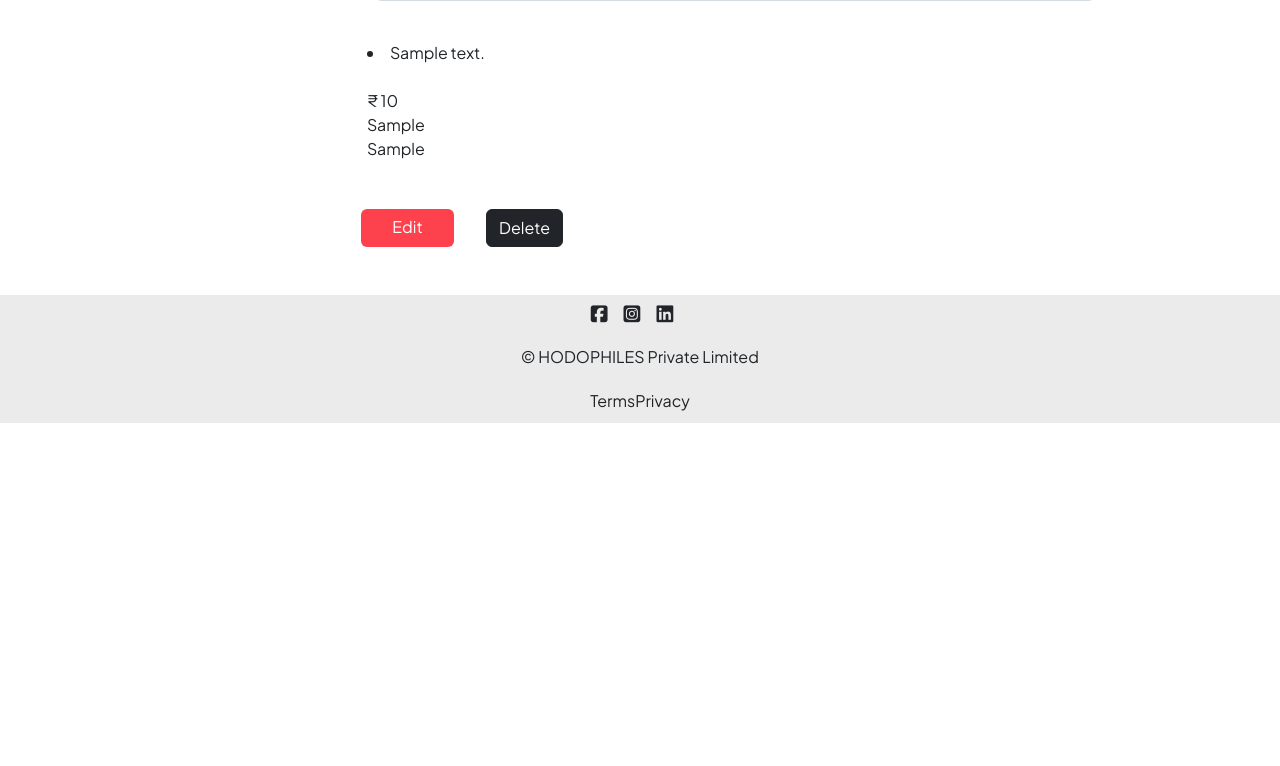
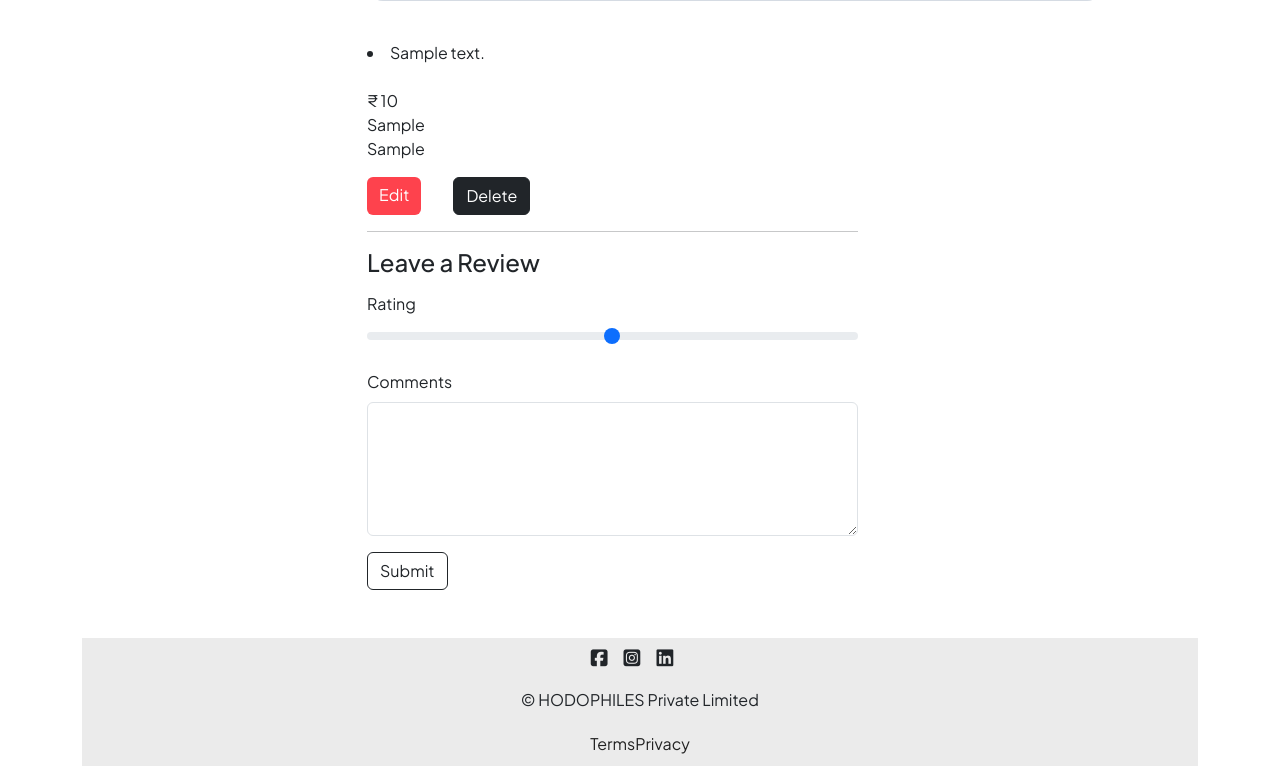
Before and after one commit to Patil-Ashutosh-Anandrao/HODOPHILES, a Node server app: page /listings/600000000000000000000001 in a window 1280 px wide. Shown: the part 377-1143 px from the top of the page. Before the commit the page ends 800 px from the top, so only its background shows below. Run offline with Node 20, Linux system fonts and the light colour scheme; tables that the repository leaves empty hold one stand-in row (values such as "Sample post"); grey boxes marked "Sample" are stand-in pictures; some libraries are stand-ins or nearby versions; some web fonts are replaced.

Commit message:
feat : changes

```diff
--- a/app.js
+++ b/app.js
@@ -35,6 +35,10 @@ const ExpressError = require('./public/util/ExpressError.js');
 
 // require listingSchema
 const { listingSchema } = require('./schema.js');
+
+
+// require the Review model
+const Review = require('./models/review.js');
 
 
 // Connect to the database
@@ -240,6 +244,33 @@ app.delete('/listings/:id',
 
 
 
+// create post route for reviews
+app.post('/listings/:id/reviews', async(req,res)=>{
+
+    //access the listing from id
+    let listing = await Listing.findById(req.params.id);
+
+    // create new review
+    let newReview = new Review(req.body.review);
+
+    // push the review to the listing
+    listing.reviews.push(newReview);
+
+    // save
+    await newReview.save();
+    await listing.save();
+
+    // console.log("New Review Saved");
+    // res.send("New Review Saved");
+
+
+    // redirect to the show route
+    res.redirect(`/listings/${listing._id}`);
+})
+
+
+
+
 
 // // Create new route for testing listing
 // app.get('/testListing', async (req, res) => {
--- a/views/listings/show.ejs
+++ b/views/listings/show.ejs
@@ -33,13 +33,9 @@
                     </p>
                 </div>
 
-            </div>
-
-    </div>
-
                 <div class="btns">
                     <a href="/listings/<%= listing._id  %>/edit"
-            class="btn btn-dark col-1 offset-3 edit-btn" >
+                        class="btn btn-dark  edit-btn" >
                         Edit
                     </a>
 
@@ -50,5 +46,33 @@
                     </form>
                 </div>
 
+                <div class="col-8 mb-3">
+                    <hr>
+                    <h4>Leave a Review </h4>
 
+                    <form action="/listings/<%= listing._id %>/reviews" method="post"
+                           novalidate class="needs-validation"> <!-- for bootstrap validation -->
+
+                        <div class="mb-3 mt-3">
+                            <label for="rating" class="form-label">Rating</label>
+                            <input type="range" min="1" max="5" id="rating" name="review[rating]" class="form-range">
+                        </div>
+
+                        <div class="mb-3 mt-3">
+                            <label for="comment" class="form-label">Comments</label>
+                            <textarea name="review[comment]"
+                                      id="comment" cols="20" rows="5"
+                                      class="form-control" required>
+                            </textarea>
+                            <div class="invalid-feedback">
+                                Please enter a comment !!!
+                            </div>
+                        </div>
+
+                        <button class="btn btn-outline-dark">Submit</button>
+
+                    </form>
+                </div>
+
+            </div>
 </body>
```
Lines whose indentation alone changed are shown as unchanged.
